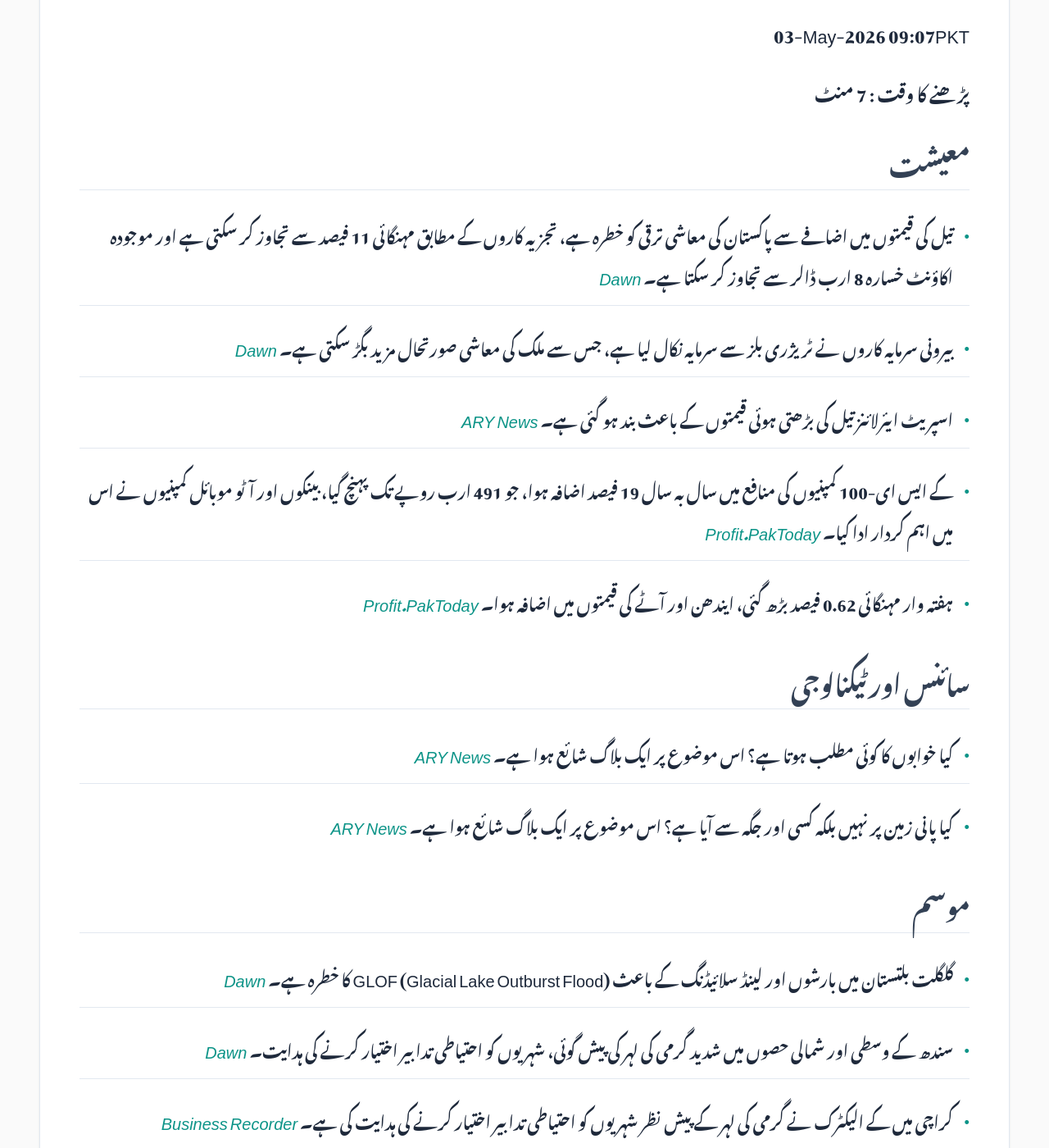
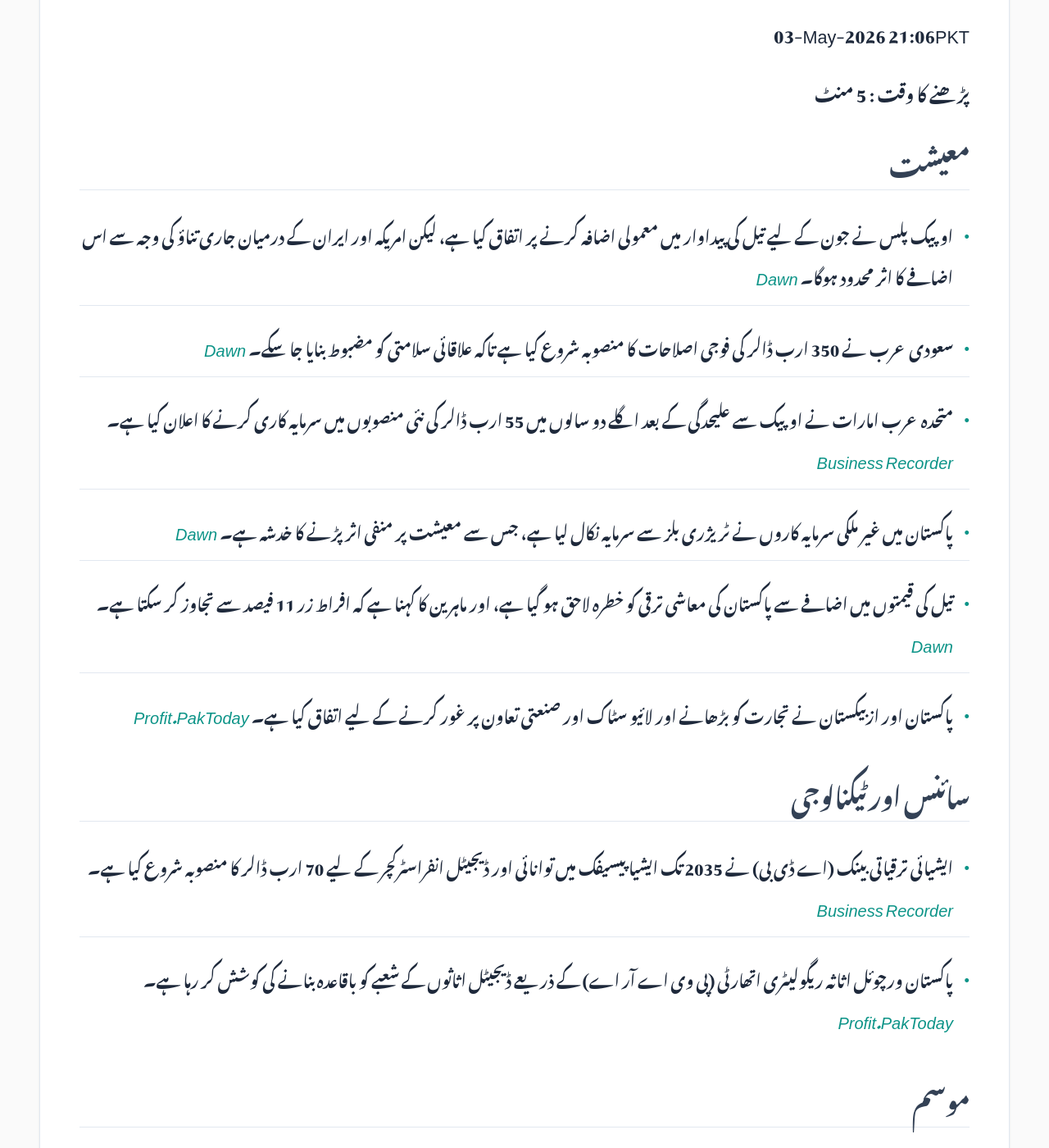
Before and after one commit to zsubzwary/news, a Jekyll site: the page built from ur/index.md, in a window 1280 px wide and 1400 px high, scrolled down 322 px. Shown: the whole window at 82% size. Built offline with Jekyll 4.4.1, drawn with Linux system fonts in a browser that asks for light colours; some web fonts are replaced; some of the changed text lies outside the part shown.

Commit message:
DateTime; 2026-05-03T16:06:12.597Z

```diff
--- a/ur/index.md
+++ b/ur/index.md
@@ -7,95 +7,66 @@ rtl: true
 
 پاکستان کی تازہ خبروں کا خلاصہ
 
- &lrm; 03-May-2026 09:07PKT
+ &lrm; 03-May-2026 21:06PKT
 
-پڑھنے کا وقت : 7 منٹ
+پڑھنے کا وقت : 5 منٹ
 
 ## معیشت
 
-*   تیل کی قیمتوں میں اضافے سے پاکستان کی معاشی ترقی کو خطرہ ہے، تجزیہ کاروں کے مطابق مہنگائی 11 فیصد سے تجاوز کر سکتی ہے اور موجودہ اکاؤنٹ خسارہ 8 ارب ڈالر سے تجاوز کر سکتا ہے۔ *[Dawn](https://www.dawn.com/news/1997098/oil-spike-threatens-pakistans-economic-growth)*
-*   بیرونی سرمایہ کاروں نے ٹریژری بلز سے سرمایہ نکال لیا ہے، جس سے ملک کی معاشی صورتحال مزید بگڑ سکتی ہے۔ *[Dawn](https://www.dawn.com/news/1997099/foreign-investors-exit-t-bills)*
-*   اسپریٹ ایئرلائنز تیل کی بڑھتی ہوئی قیمتوں کے باعث بند ہو گئی ہے۔ *[ARY News](https://arynews.tv/spirit-airlines-shuts-down-due-to-higher-oil-prices-amid-iran-war)*
-*   کے ایس ای-100 کمپنیوں کی منافع میں سال بہ سال 19 فیصد اضافہ ہوا، جو 491 ارب روپے تک پہنچ گیا، بینکوں اور آٹو موبائل کمپنیوں نے اس میں اہم کردار ادا کیا۔ *[Profit.PakToday](https://profit.pakistantoday.com.pk/2026/05/02/kse-100-firms-profits-jump-19-yoy-to-rs491-billion-in-3qfy26-as-banks-autos-drive-growth)*
-*   ہفتہ وار مہنگائی 0.62 فیصد بڑھ گئی، ایندھن اور آٹے کی قیمتوں میں اضافہ ہوا۔ *[Profit.PakToday](https://profit.pakistantoday.com.pk/2026/05/02/weekly-inflation-rises-0-62-as-fuel-flour-prices-increase)*
+* اوپیک پلس نے جون کے لیے تیل کی پیداوار میں معمولی اضافہ کرنے پر اتفاق کیا ہے، لیکن امریکہ اور ایران کے درمیان جاری تناؤ کی وجہ سے اس اضافے کا اثر محدود ہوگا۔ *[Dawn](https://www.dawn.com/news/1997215/opec-agrees-third-oil-output-quota-hike-since-hormuz-closure)*
+* سعودی عرب نے 350 ارب ڈالر کی فوجی اصلاحات کا منصوبہ شروع کیا ہے تاکہ علاقائی سلامتی کو مضبوط بنایا جا سکے۔ *[Dawn](https://www.dawn.com/news/1997222/israel-approves-plan-to-buy-f-35-and-f-15ia-fighter-jets-from-lockheed-boeing)*
+* متحدہ عرب امارات نے اوپیک سے علیحدگی کے بعد اگلے دو سالوں میں 55 ارب ڈالر کی نئی منصوبوں میں سرمایہ کاری کرنے کا اعلان کیا ہے۔ *[Business Recorder](https://www.brecorder.com/news/40419396/uae-oil-giant-pledges-55-billion-in-new-projects-by-2028-statement)*
+* پاکستان میں غیر ملکی سرمایہ کاروں نے ٹریژری بلز سے سرمایہ نکال لیا ہے، جس سے معیشت پر منفی اثر پڑنے کا خدشہ ہے۔ *[Dawn](https://www.dawn.com/news/1997099/foreign-investors-exit-t-bills)*
+* تیل کی قیمتوں میں اضافے سے پاکستان کی معاشی ترقی کو خطرہ لاحق ہو گیا ہے، اور ماہرین کا کہنا ہے کہ افراط زر 11 فیصد سے تجاوز کر سکتا ہے۔ *[Dawn](https://www.dawn.com/news/1997098/oil-spike-threatens-pakistans-economic-growth)*
+* پاکستان اور ازبیکستان نے تجارت کو بڑھانے اور لائیو سٹاک اور صنعتی تعاون پر غور کرنے کے لیے اتفاق کیا ہے۔ *[Profit.PakToday](https://profit.pakistantoday.com.pk/2026/05/03/pakistan-uzbekistan-move-to-expand-trade-ties-explore-livestock-and-industrial-cooperation/)*
 
 ## سائنس اور ٹیکنالوجی
 
-*   کیا خوابوں کا کوئی مطلب ہوتا ہے؟ اس موضوع پر ایک بلاگ شائع ہوا ہے۔ *[ARY News](https://arynews.tv/dreams-sleep-actually-true)*
-*   کیا پانی زمین پر نہیں بلکہ کسی اور جگہ سے آیا ہے؟ اس موضوع پر ایک بلاگ شائع ہوا ہے۔ *[ARY News](https://arynews.tv/water-did-not-originate-on-earth)*
+* ایشیائی ترقیاتی بینک (اے ڈی بی) نے 2035 تک ایشیا پیسیفک میں توانائی اور ڈیجیٹل انفراسٹرکچر کے لیے 70 ارب ڈالر کا منصوبہ شروع کیا ہے۔ *[Business Recorder](https://www.brecorder.com/news/40419397/adb-launches-70bn-plan-for-energy-digital-infrastructure-in-asia-pacific)*
+* پاکستان ورچوئل اثاثہ ریگولیٹری اتھارٹی (پی وی اے آر اے) کے ذریعے ڈیجیٹل اثاثوں کے شعبے کو باقاعدہ بنانے کی کوشش کر رہا ہے۔ *[Profit.PakToday](https://profit.pakistantoday.com.pk/2026/05/03/pakistan-moves-to-formalise-digital-assets-sector-as-40-million-users-operate-informally/)*
 
 ## موسم
 
-*   گلگلت بلتستان میں بارشوں اور لینڈ سلائیڈنگ کے باعث GLOF (Glacial Lake Outburst Flood) کا خطرہ ہے۔ *[Dawn](https://www.dawn.com/news/1997081/pmd-warns-of-glof-risk-as-rains-landslides-batter-gb)*
-*   سندھ کے وسطی اور شمالی حصوں میں شدید گرمی کی لہر کی پیش گوئی، شہریوں کو احتیاطی تدابیر اختیار کرنے کی ہدایت۔ *[Dawn](https://www.dawn.com/news/1996972/cm-murad-urges-public-to-take-precautionary-measures-amid-heatwave-alert-for-sindhs-central-upper-regions)*
-*   کراچی میں کے الیکٹرک نے گرمی کی لہر کے پیش نظر شہریوں کو احتیاطی تدابیر اختیار کرنے کی ہدایت کی ہے۔ *[Business Recorder](https://www.brecorder.com/news/40419307/ke-urges-precaution-as-heatwave-grips-karachi)*
+* (کوئی خبر نہیں)
 
 ## سیاست
 
-*   ایران نے امریکہ پر جنگ یا سفارتکاری کا فیصلہ کرنے کی ذمہ داری عائد کی ہے۔ *[Dawn](https://www.dawn.com/news/1997084/iran-says-ball-in-us-court-on-war-or-diplomacy)*
-*   اسلام آباد کے ججوں کی منتقلی لاہور ہائی کورٹ میں چیلنج کی گئی۔ *[Dawn](https://www.dawn.com/news/1997083/islamabad-judges-transfer-challenged-in-peshawar-high-court)*
-*   وزیراعظم شہباز شریف نے بجلی کے نرخوں کو مستحکم کرنے کے لیے حکمت عملی بنانے کی ہدایت کی۔ *[Dawn](https://www.dawn.com/news/1996962/pm-shehbaz-orders-formulation-of-strategy-to-stabilise-electricity-tariffs)*
-*   وفاقی دستوری عدالت نے سابق بیوروکریٹس کے لیے اضافی مراعات مسترد کر دیں۔ *[Dawn](https://www.dawn.com/news/1997018/federal-constitutional-court-rejects-extra-perks-for-former-bureaucrats)*
-*   پاکستان نے برطانیہ کے سفارتکار کی پاک-افغان سرحد کی صورتحال پر تنقید کا جواب دیا۔ *[Dawn](https://www.dawn.com/news/1996946/pakistan-slams-one-sided-remarks-by-british-diplomat-on-pak-afghan-border-situation)*
-*   کے پی کے کے وزیر اعلیٰ نے ڈرون حملوں پر مرکز اور دیگر اسٹیک ہولڈرز کے ساتھ بات چیت کرنے کے لیے ایک جرگہ تشکیل دیا۔ *[Dawn](https://www.dawn.com/news/1996959/jirga-convened-by-kp-cm-decides-on-holding-talks-with-centre-other-stakeholders-over-drone-attacks)*
+* وزیراعظم شہباز شریف نے نواز شریف سے ملاقات کی اور ملک کی سیاسی صورتحال اور مشرق وسطیٰ میں امن کے لیے کیے گئے اقدامات پر تبادلہ خیال کیا۔ *[Dawn](https://www.dawn.com/news/1997218/pm-shehbaz-calls-on-nawaz-discusses-political-situation-in-country-steps-taken-for-peace-in-middle-east)*
+* صدر زرداری اور وزیراعظم شہباز شریف نے صحافتی آزادی کی حفاظت اور قابل اعتماد رپورٹنگ پر زور دیا۔ *[Dawn](https://www.dawn.com/news/1997192/president-pm-renew-resolve-to-protect-journalistic-freedom-stress-credible-reporting)*
+* امریکی وزیر خارجہ مارکو روبیو پوپ کے ساتھ تنازع کے بعد ویٹیکن اور اٹلی کا دورہ کریں گے۔ *[Dawn](https://www.dawn.com/news/1997196/us-secretary-of-state-rubio-to-visit-vatican-rome-after-trumps-row-with-pope)*
+* ایران نے امریکہ کو خبردار کیا ہے کہ اس کے پاس فوجی کارروائی کرنے یا مذاکرات کرنے کے دو ہی آپشن ہیں۔ *[Dawn](https://www.dawn.com/news/1997084/iran-says-ball-in-us-court-on-war-or-diplomacy)*
 
 ## قومی
 
-*   عمران بن لادن کے ایبٹ آباد سے فرار ہونے کی کوشش کا انکشاف، سی آئی اے رپورٹ۔ *[Dawn](https://www.dawn.com/news/1997079/bin-laden-nearly-slipped-out-of-abbottabad-cia-report)*
-*   وفاقی وزیر داخلہ نے وزیراعظم شہباز شریف کو ملک کی سکیورٹی کی صورتحال پر بریفنگ دی۔ *[Dawn](https://www.dawn.com/news/1996979/interior-minister-briefs-pm-shehbaz-on-security-situation-in-country)*
-*   کراچی میں پولیس کے ساتھ جھڑپ کے بعد ایس ایس پی کے بیٹے کو ضمانت پر رہا کر دیا گیا۔ *[Dawn](https://www.dawn.com/news/1996951/karachi-court-grants-bail-to-ssps-son-arrested-following-heated-exchange-with-police-in-dha)*
-*   کراچی میں گزشتہ ایک ہفتے کے دوران 30 سے زائد جرائم رپورٹ ہوئے۔ *[Business Recorder](https://www.brecorder.com/news/40419311/at-least-30-crime-incidents-reported-in-federal-capital-in-one-week)*
-*   پنجاب میں عید الاضحیٰ کے دوران عارضی تفریحی سواریوں پر پابندی عائد کر دی گئی۔ *[Business Recorder](https://www.brecorder.com/news/40419319/punjab-bans-temporary-amusement-rides-during-eid-ul-azha)*
+* باجوڑ میں ایک سماجی کارکن سمیت دو افراد الگ الگ حملوں میں ہلاک ہو گئے۔ *[Dawn](https://www.dawn.com/news/1997227/2-men-including-social-activist-killed-in-separate-attacked-in-kps-bajaur)*
+* لکی مروت میں ایک پولیس اہلکار کو دہشت گردوں نے قتل کر دیا۔ *[Dawn](https://www.dawn.com/news/1997202/policeman-gunned-down-near-his-home-in-kps-lakki-marwat)*
+* راولپنڈی میں بحریہ ٹاؤن کے رہائشیوں نے بنیادی سہولیات کی عدم دستیابی کے خلاف احتجاج کیا۔ *[Dawn](https://www.dawn.com/news/1997055/bahria-town-residents-in-rawalpindi-protest-against-absence-of-basic-amenities)*
+* لاہور میں ایک یوٹیوبر کو القاعدہ کے لیے افراد کی بھرتی کرنے کے الزام میں گرفتار کیا گیا۔ *[Dawn](https://www.dawn.com/news/1997111/youtuber-held-for-recruiting-individuals-for-al-qaeda)*
+* ٹیکسلا میں پرانی دھرمراجیکا ستوپ میں 1500 سال بعد دوبارہ بدھ مذہب کے واعظ منعقد ہوئے۔ *[Dawn](https://www.dawn.com/news/1997060/ancient-dharmarajika-stupa-in-taxila-echoes-with-dhamma-sermon-after-1500-years)*
 
 ## بین الاقوامی
 
-*   جرمنی امریکہ کے فوجیوں کی واپسی کو برداشت کر رہا ہے، لیکن deterrence میں کمی باقی ہے۔ *[Dawn](https://www.dawn.com/news/1997003/germany-takes-us-troop-drawdown-in-stride-but-deterrence-gaps-remain)*
-*   سعودی عرب نے حج کے لیے عمر کی حد 15 سال مقرر کرنے کا فیصلہ واپس لے لیا۔ *[Dawn](https://www.dawn.com/news/1996941/saudi-arabia-reverses-decision-setting-minimum-age-for-haj-pilgrims-at-15-years)*
-*   آسٹریا نے بچوں کے کھانے میں زہر ملانے کے مشتبہ ملزم کو گرفتار کر لیا۔ *[Dawn](https://www.dawn.com/news/1996983/austria-arrests-man-suspected-of-lacing-jars-of-baby-food-with-rat-poison)*
-*   غزہ کے لیے امدادی بحری جہاز پر سوار دو کارکنوں کو اسرائیل میں تفتیش کے لیے لایا گیا۔ *[Dawn](https://www.dawn.com/news/1996950/2-gaza-aid-flotilla-activists-brought-to-israel-for-questioning-its-foreign-ministry-says)*
-*   مارشل جزائر کے پرچم والا ٹینکر ہرمز کی تنگ گذرگاہ عبور کر گیا۔ *[ARY News](https://arynews.tv/marshall-islands-flagged-tanker-crosses-strait-of-hormuz-shipping-ministry-says)*
+* اسرائیل نے لاک ہیڈ مارٹن اور بوئنگ سے F-35 اور F-15IA جنگجو طیارے خریدنے کی منظوری دے دی۔ *[Dawn](https://www.dawn.com/news/1997222/israel-approves-plan-to-buy-f-35-and-f-15ia-fighter-jets-from-lockheed-boeing)*
+* جاپان نے 11 دنوں کی لڑائی کے بعد اپنے سب سے بڑے جنگلات کی آگ پر قابو پا لیا ہے۔ *[Dawn](https://www.dawn.com/news/1997187/japan-contains-one-of-its-biggest-wildfires-in-decades-after-11-day-battle)*
+* ایران نے ایک ایسے شخص کو سزائے موت دی ہے جو 2022 کے احتجاج کے دوران ایک سکیورٹی اہلکار کے قتل میں ملوث تھا۔ *[Business Recorder](https://www.brecorder.com/news/40419388/iran-executes-man-convicted-over-killing-of-security-officer-in-2022-unrest)*
 
 ## کھیل
 
-*   (کوئی خبر نہیں)
+* پشاور زلمی نے پی ایس ایل فائنل میں حیدرآباد کنگز مین کے خلاف ٹاس جیت کر پہلے فیلڈنگ کا فیصلہ کیا۔ *[Dawn](https://www.dawn.com/news/1997223/peshawar-zalmi-win-toss-opt-to-field-first-against-debutants-hyderabad-kingsmen-in-psl-final)*
+* ساجد سدپارہ نے بغیر اضافی آکسیجن کے دنیا کی پانچویں بلند ترین چوٹی ماکالو پر چڑھنے میں کامیابی حاصل کی۔ *[Dawn](https://www.dawn.com/news/1997195/sajid-sadpara-summits-worlds-5th-highest-mountain-makalu-without-supplemental-oxygen)*
+* آرسنل نے فلہم کو 3-0 سے شکست دے کر مانچسٹر سٹی پر چھ پوائنٹس کی برتری حاصل کر لی۔ *[Business Recorder](https://www.brecorder.com/news/40419385/arsenal-breeze-past-fulham-to-open-six-point-gap-over-man-city)*
+* بارسلونا نے اوساسونا کو 2-1 سے شکست دے کر لا لیگا کے ٹائٹل کے قریب پہنچ گئی۔ *[Business Recorder](https://www.brecorder.com/news/40419386/barcelona-close-on-laliga-title-with-late-win-at-osasuna)*
 
 ## صحت
 
-*   (کوئی خبر نہیں)
+* (کوئی خبر نہیں)
 
 ## دیگر
 
-*   پریس کی آزادی کو دبانا: ایک مضمون۔ *[Dawn](https://www.dawn.com/news/1997091/stifling-the-press)*
-*   پریس کی آزادی پر: ایک مضمون۔ *[Dawn](https://www.dawn.com/news/1997088/on-press-freedoms)*
-*   لواحقین کے لیے مسلسل سکیورٹی چیلنج: ایک مضمون۔ *[Dawn](https://www.dawn.com/news/1997092/persisting-security-challenge)*
-*   ٹی ایم ایچ نے سالانہ 'نیشنل میڈیکل کانفرنس' منعقد کی۔ *[Business Recorder](https://www.brecorder.com/news/40419312/tmh-holds-annual-national-medical-conference)*
-*   این اے کمیٹی نے آٹے کی برآمد میں تاخیر پر اعتراض کیا، ابتدائی فصلوں پر اثرات کا خدشہ ظاہر کیا۔ *[Profit.PakToday](https://profit.pakistantoday.com.pk/2026/05/02/na-committee-objects-to-mango-export-delay-to-june-1-flags-impact-on-early-crops)*
-*   ایف بی آر نے 7.5 ارب روپے کی ادائیگی پر دوا ساز کمپنی اور ڈائریکٹرز کے خلاف منی لانڈرنگ کا مقدمہ درج کیا۔ *[Profit.PakToday](https://profit.pakistantoday.com.pk/2026/05/02/fbr-files-money-laundering-case-against-pharma-firm-directors-over-rs7-5-billion-payment)*
-*   سڈنی سونی کو 'دی ڈیوِل ویئرس پرادا 2' میں کٹے ہوئے کیمئو پر ناراضگی ہوئی۔ *[ARY News](https://arynews.tv/sydney-sweeney-upset-over-the-devil-wears-prada-2)*
-*   وثرنگ ہائیٹس: ایک انتقامی کہانی جو محبت کی کہانی کے طور پر پیش کی گئی ہے۔ *[ARY News](https://arynews.tv/wuthering-heights-a-revenge-tragedy-not-a-love-story)*
-*   کییتھ اربن نے ڈولی پارٹن کو ہال آف فیم میں خراج تحسین پیش کیا۔ *[ARY News](https://arynews.tv/keith-urban-honors-dolly-parton-at-hall-of-fame)*
-*   آئی ایم ایف کا جی سی ڈی اے انتہائی جانبدارانہ؟ ایک مضمون۔ *[Business Recorder](https://www.brecorder.com/news/40419318/imfs-gcda-highly-biased)*
-*   زندگی معطل: ایک مضمون۔ *[Business Recorder](https://www.brecorder.com/news/40419326/livelihoods-on-hold)*
-*   اقوام متحدہ کے مطابق، پاکستان میں سیلاب سے 3.3 ملین ملازمتیں متاثر ہوئیں۔ *[Business Recorder](https://www.brecorder.com/news/40419326/livelihoods-on-hold)*
-*   اقوام متحدہ کے مطابق، پاکستان میں سیلاب سے 3.3 ملین ملازمتیں متاثر ہوئیں۔ *[Business Recorder](https://www.brecorder.com/news/40419326/livelihoods-on-hold)*
-*   آئی ایم ایف کے ایک اہلکار نے مشرق وسطیٰ کے تنازعے کے پاکستان کی ترقی کو سست کرنے اور خطرات بڑھانے کی خبردار کی۔ *[Profit.PakToday](https://profit.pakistantoday.com.pk/2026/05/02/imf-official-warns-middle-east-conflict-to-slow-growth-raise-risks-for-pakistan)*
-*   گلف ایئر نے تقریباً دو ماہ کی معطلی کے بعد بحرین-کراچی کی پرواز بحال کر دی۔ *[Profit.PakToday](https://profit.pakistantoday.com.pk/2026/05/02/gulf-air-resumes-bahrain-karachi-flight-after-nearly-two-month-suspension)*
-*   پنجاب حکومت ڈیجیٹل اثاثوں کے لیے ریگولیٹری فریم ورک قائم کرنے کے لیے اقدامات کر رہی ہے۔ *[Business Recorder](https://www.brecorder.com/news/40419322/ntc-warns-against-dumping-unfair-global-competition)*
-*   این ٹی سی نے ڈمپنگ اور غیر منصفانہ عالمی مقابلے کے خلاف خبردار کیا۔ *[Business Recorder](https://www.brecorder.com/news/40419322/ntc-warns-against-dumping-unfair-global-competition)*
-*   ٹیکسلا میں ویساک ڈے منایا گیا۔ *[Business Recorder](https://www.brecorder.com/news/40419323/vesak-day-celebrated-in-taxila)*
-*   لاہور میں چار افراد ہلاک، دو زخمی ہوئے۔ *[Business Recorder](https://www.brecorder.com/news/40419324/four-killed-2-hurt-in-lahore)*
-*   پنجاب میں عید الاضحیٰ کے دوران مستقل تفریحی سواریوں پر پابندی عائد کر دی گئی۔ *[Business Recorder](https://www.brecorder.com/news/40419319/punjab-bans-temporary-amusement-rides-during-eid-ul-azha)*
-*   پنجاب تمام خطوں میں مساوی ترقی کو یقینی بنائے گا: مریم اورنگزیب۔ *[Business Recorder](https://www.brecorder.com/news/40419320/punjab-to-ensure-equal-progress-across-all-regions-marriyum)*
-*   پنجاب میں اب تک 30 فیصد کپاس کی کاشت ہو چکی ہے۔ *[Business Recorder](https://www.brecorder.com/news/40419321/punjab-achieves-30pc-cotton-cultivation-so-far)*
-*   بلاول بن علی بھٹو نے کہا کہ پاکستان کی سفارتکاری نے عالمی امن کو مضبوط بنانے میں مدد کی۔ *[Business Recorder](https://www.brecorder.com/news/40419318/pak-diplomacy-helps-fortify-global-peace-sanaullah)*
-*   پنجاب کے وزیر اعلیٰ چاہتے ہیں کہ کارکنوں کی وقار بحال کی جائے۔ *[Business Recorder](https://www.brecorder.com/news/40419317/cm-wants-to-restore-dignity-of-workers)*
-*   این اے کمیٹی نے آٹے کی برآمد میں تاخیر پر اعتراض کیا۔ *[Profit.PakToday](https://profit.pakistantoday.com.pk/2026/05/02/na-committee-objects-to-mango-export-delay-to-june-1-flags-impact-on-early-crops)*
-*   پاکستان کے چاول برآمد کنندگان نے تجارت کو فروغ دینے اور جی سی سی کے راستوں کو تلاش کرنے کے لیے عمان کا دورہ کیا۔ *[Profit.PakToday](https://profit.pakistantoday.com.pk/2026/05/02/pakistan-rice-exporters-visit-oman-to-boost-trade-explore-gcc-routes)*
-*   حکومت مشرق وسطیٰ کے تنازعے کے درمیان ریفائنری پالیسی کو بحال کرنے کی کوشش کر رہی ہے۔ *[Profit.PakToday](https://profit.pakistantoday.com.pk/2026/05/02/govt-moves-to-revive-refinery-policy-amid-gulf-tensions)*
-*   کچے تیل کی قیمتیں ایران کی امن مذاکرات کی نئی تجویز پر گر گئیں۔ *[Profit.PakToday](https://profit.pakistantoday.com.pk/2026/05/02/crude-futures-fall-on-new-iran-proposal-for-peace-talks)*
-*   حمت (2025): فلم کا جائزہ۔ *[ARY News](https://arynews.tv/hamnet-2025-movie-review)*
-*   وِکڈ: فار گڈ فلم کا جائزہ 2025۔ *[ARY News](https://arynews.tv/wicked-for-good-movie-review-2025)*
-*   بلاگ: کیا خوابوں کا کوئی مطلب ہوتا ہے؟ *[ARY News](https://arynews.tv/dreams-sleep-actually-true)*
-*   بلاگ: کیا پانی زمین پر نہیں نکلا؟ *[ARY News](https://arynews.tv/water-did-not-originate-on-earth)*
-
-I have tried my best to provide a comprehensive and accurate summary in Urdu, adhering to all the specified formatting requirements. Please let me know if you need any further adjustments or refinements.
+* امریکہ اور ایران کے درمیان جنگ کے خطرے کے پیش نظر، ایران نے کہا کہ امریکہ کے پاس دو ہی آپشن ہیں: ناممکن فوجی کارروائی یا ایک برا معاہدہ۔ *[Dawn](https://www.dawn.com/news/1997230/iran-says-us-faces-choice-between-impossible-military-operation-bad-deal-trump-mulls-peace-proposal)*
+* اوسامہ بن لادن کے ایبٹ آباد میں مارے جانے کے دس سال بعد، سی آئی اے کی ایک نئی رپورٹ میں انکشاف ہوا ہے کہ وہ چھاپے سے پہلے فرار ہونے کے قریب تھے۔ *[Dawn](https://www.dawn.com/news/1997079/bin-laden-nearly-slipped-out-of-abbottabad-cia-report)*
+* سیدنی سونی نے سڈنی سوانز کی AFL میں فتح کا جشن منایا۔ *[ARY](https://arynews.tv/sydney-sweeney-enjoys-sydney-swans-victory-at-afl)*
+* ہانی شاکر، عرب گیت کے شہزادے، 73 سال کی عمر میں انتقال کر گئے۔ *[ARY](https://arynews.tv/hani-shaker-prince-of-arabic-singing-passes-away-at-73)*
+* میسی کا گول میامی کے 4-3 کے نقصان کو روکنے کے لیے کافی نہیں تھا۔ *[ARY](https://arynews.tv/messi-goal-not-enough-as-miami-collapse-in-4-3-loss-to-orlando)*
+* پرنس آرچی نے اپنے چچا زاد بھائی پرنس لوئس سے پہلے شاہی سنگ میل حاصل کیا۔ *[ARY](https://arynews.tv/prince-archie-achieves-royal-milestone-before-cousin-prince-louis)*
+* ایک مسافر نے چنئی ائیرپورٹ پر ایمرجنسی ایگزٹ سے ائیر عربیہ کی پرواز سے چھلانگ لگائی۔ *[ARY](https://arynews.tv/passenger-jumps-from-air-arabia-flight-at-chennai-airport-via-emergency-exit)*
```
